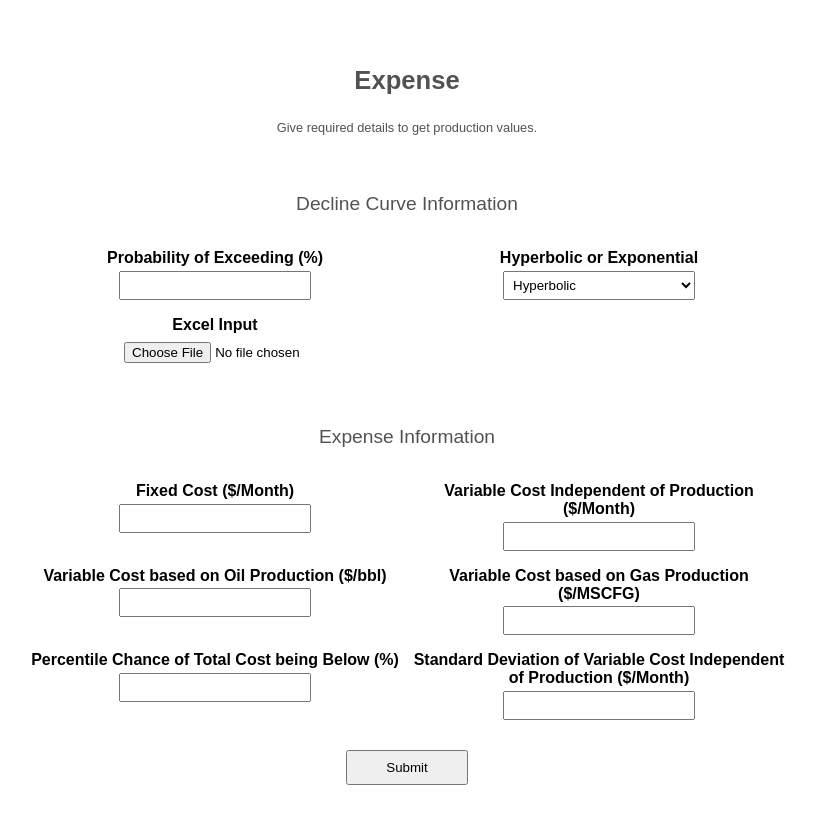
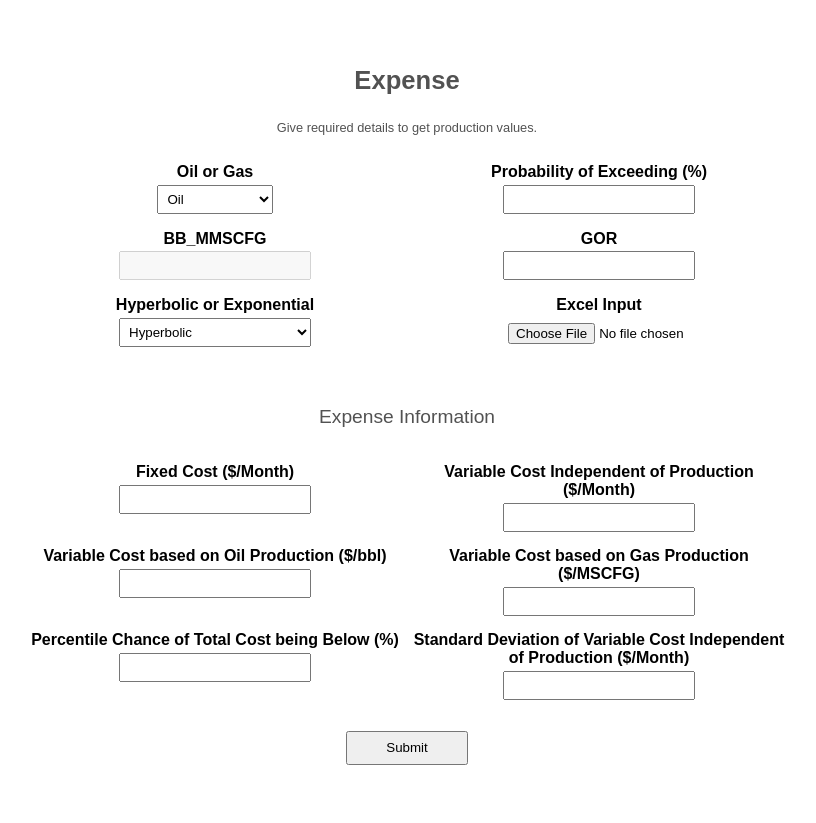
Before and after one commit to AghoriDeveloper/OilGasCertaintyWeb, a Django app: page /obj-c/ in a window 1280 px wide. Shown: the part 80-903 px from the top of the page, without its empty margins (233-1049 px from the left). After the commit the page ends 845 px from the top, so only its background shows below. Run offline with Django 3.2, Linux system fonts and the light colour scheme.

```diff
--- a/src/ObjectC/models.py
+++ b/src/ObjectC/models.py
@@ -1,9 +1,12 @@
 from django.db import models
 
 class ObjCModel(models.Model):
+    product = models.CharField(default="oil", max_length=200, blank=False, null=False)
     threshold = models.FloatField(blank=False, null=False)
+    bc_mmscfg = models.FloatField(default=1.0, blank=True, null=True)
+    gor = models.FloatField(default=1.0, blank=True, null=True)
     curveType = models.CharField(default="hyperbolic", max_length=200, blank=False, null=False)
-    fileA = models.FileField(upload_to='media', default='media/declinecurve_input.xlsx', blank=False, null=False)
+    excelInput = models.FileField(upload_to='media', default='media/declinecurve_input.xlsx', blank=False, null=False)
 
     fixedCost = models.FloatField(blank=False, null=False)
     indProdCost = models.FloatField(blank=False, null=False)
@@ -14,4 +17,4 @@ class ObjCModel(models.Model):
     indProdSD = models.FloatField(blank=False, null=False)
 
     def __str__(self):
-        return self.scf_bo + ' ' + self.bc_mmscfg
+        return self.gor + ' ' + self.bc_mmscfg
--- a/src/ObjectC/templates/ObjectC/index.html
+++ b/src/ObjectC/templates/ObjectC/index.html
@@ -12,17 +12,46 @@
             <form method="POST" class="post-form" enctype="multipart/form-data">
                 {% csrf_token %}
                 <div>
-                    <p class="page-formTitle">Decline Curve Information</p>
+                    <div class="division-block">
+                        <div class="form-group" style="flex: 0.5; padding-top: 2%;">
+                            <label for="id_product" class="col-sm-3 control-label" style="font-weight: bold;">Oil or Gas</label>
+                            <div class="col-sm-2" style="padding-top: 1%;">
+                                <select name="product" id="id_product" class="form-control-single" class="form-input-option" onchange="onSelectProd()" required>
+                                    <option value="oil">Oil</option>
+                                    <option value="gas">Gas</option>
+                                </select>
+                            </div>
+                            <div class="col-sm-7"></div>
+                        </div>
+
+                        <div class="form-group" style="flex: 0.5; padding-top: 2%;">
+                            <label for="id_threshold" class="col-sm-3 control-label" style="font-weight: bold;">Probability of Exceeding (%)</label>
+                            <div class="col-sm-6" style="padding-top: 1%;">
+                                <input type="number" name="threshold" id="id_threshold" class="form-control" class="form-input-number" step=".01" required />
+                            </div>
+                            <div class="col-sm-3"></div>
+                        </div>
+                    </div>
 
                     <div class="division-block">
                         <div class="form-group" style="flex: 0.5; padding-top: 2%;">
-                            <label for="id_threshold" class="col-sm-3 control-label" style="font-weight: bold;">Probability of Exceeding (%)</label>
+                            <label for="id_bc_mmscfg" class="col-sm-3 control-label" style="font-weight: bold;">BB_MMSCFG</label>
                             <div class="col-sm-6" style="padding-top: 1%;">
-                                <input type="number" name="threshold" id="id_threshold" class="form-control" min="5" max="95" step=".01" class="form-input-number" required />
+                                <input type="number" name="bc_mmscfg" id="id_bc_mmscfg" class="form-control" class="form-input-number" step=".01" required disabled />
                             </div>
                             <div class="col-sm-3"></div>
                         </div>
 
+                        <div class="form-group" style="flex: 0.5; padding-top: 2%;">
+                            <label for="id_gor" class="col-sm-3 control-label" style="font-weight: bold;">GOR</label>
+                            <div class="col-sm-6" style="padding-top: 1%;">
+                                <input type="number" name="gor" id="id_gor" class="form-control" class="form-input-number" step=".01" required />
+                            </div>
+                            <div class="col-sm-3"></div>
+                        </div>
+                    </div>
+
+                    <div class="division-block">
                         <div class="form-group" style="flex: 0.5; padding-top: 2%;">
                             <label for="id_curveType" class="col-sm-3 control-label" style="font-weight: bold;">Hyperbolic or Exponential</label>
                             <div class="col-sm-2" style="padding-top: 1%;">
@@ -33,9 +62,7 @@
                             </div>
                             <div class="col-sm-7"></div>
                         </div>
-                    </div>
 
-                    <div class="division-block">
                         <div class="form-group" style="flex: 0.5; padding-top: 2%;">
                             <label for="id_excelInput" class="col-sm-3 control-label" style="font-weight: bold;">Excel Input</label>
                             <div class="col-sm-6" style="padding-top: 1%;">
@@ -111,20 +138,20 @@
         </div>
     </div>
 
-<!--    <script>-->
-<!--    function onSelectProd() {-->
-<!--        var type = document.getElementById("id_product");-->
-<!--        console.log(type);-->
-<!--        if (type.value == "gas") {-->
-<!--            document.getElementById("id_scf_bo").disabled = true;-->
-<!--            document.getElementById("id_bc_mmscfg").disabled = false;-->
-<!--        }-->
-<!--        else {-->
-<!--            document.getElementById("id_scf_bo").disabled = false;-->
-<!--            document.getElementById("id_bc_mmscfg").disabled = true;-->
-<!--        }-->
-<!--    }-->
-<!--    </script>-->
+    <script>
+    function onSelectProd() {
+        var type = document.getElementById("id_product");
+        console.log(type);
+        if (type.value == "gas") {
+            document.getElementById("id_gor").disabled = true;
+            document.getElementById("id_bc_mmscfg").disabled = false;
+        }
+        else {
+            document.getElementById("id_gor").disabled = false;
+            document.getElementById("id_bc_mmscfg").disabled = true;
+        }
+    }
+    </script>
 
     <style>
         .main-div {
--- a/src/ObjectC/views.py
+++ b/src/ObjectC/views.py
@@ -10,7 +10,7 @@ def index(request):
         objc = ObjCForm(request.POST)
         if objc.is_valid():
             import_file_path = request.FILES['excelInput']
-            response = setObjecCValues(objc['threshold'].value(), objc['curveType'].value(), import_file_path, objc['fixedCost'].value(), objc['indProdCost'].value(), objc['oilProdCost'].value(), objc['gasProdCost'].value(), objc['costBelowPerc'].value(), objc['indProdSD'].value())
+            response = setObjecCValues(objc['product'].value(), objc['threshold'].value(), objc['bc_mmscfg'].value(), objc['gor'].value(), objc['curveType'].value(), import_file_path, objc['fixedCost'].value(), objc['indProdCost'].value(), objc['oilProdCost'].value(), objc['gasProdCost'].value(), objc['costBelowPerc'].value(), objc['indProdSD'].value())
             return response
             objc.save()
 
```
Also changed, not shown: src/ObjectC/processing.py (+21 -8 lines), src/db.sqlite3.
